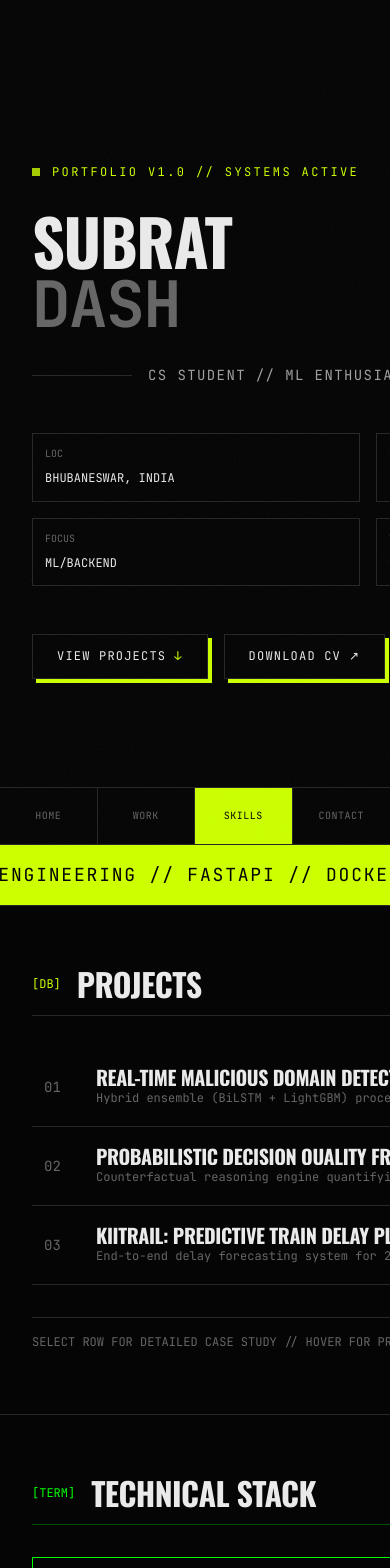
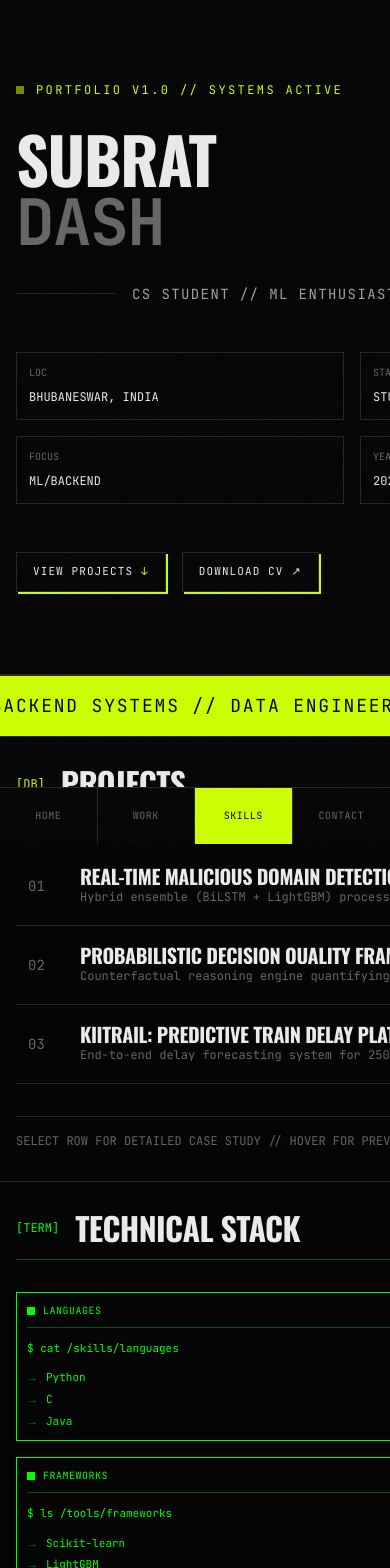
Before and after one commit to SubratDash67/portfolio, a Next.js app: page / in a window 390 px wide. Shown: the top 1568 px of the page. Built offline with nearby package versions, Linux system fonts and the light colour scheme.

Commit message:
refactor: enhance mobile responsiveness and text handling in styles and components

```diff
--- a/src/app/globals.css
+++ b/src/app/globals.css
@@ -266,15 +266,29 @@ a {
   padding: 16px;
   font-family: var(--font-mono);
   font-size: 13px;
+  overflow: hidden;
 }
 
 .terminal-box .prompt {
   color: var(--terminal-green);
+  word-break: break-all;
 }
 
 .terminal-box .output {
   color: var(--terminal-green);
   opacity: 0.8;
+}
+
+.terminal-box .output span {
+  word-break: break-word;
+  overflow-wrap: break-word;
+}
+
+@media (max-width: 768px) {
+  .terminal-box {
+    font-size: 11px;
+    padding: 12px;
+  }
 }
 
 /* ===========================================
@@ -488,3 +502,50 @@ a {
 .rounded-full {
   border-radius: 0 !important;
 }
+
+/* ===========================================
+   MOBILE PERFORMANCE OPTIMIZATIONS
+   =========================================== */
+
+@media (max-width: 768px) {
+  /* Disable all complex animations on mobile */
+  *, *::before, *::after {
+    animation-duration: 0.2s !important;
+    transition-duration: 0.1s !important;
+  }
+
+  /* Force text wrapping everywhere */
+  body {
+    overflow-x: hidden;
+    width: 100%;
+    max-width: 100vw;
+  }
+
+  .section {
+    padding: var(--space-4) var(--space-2);
+    overflow-x: hidden;
+  }
+
+  /* Ensure all text can wrap */
+  p, span, li, a, div {
+    word-break: break-word;
+    overflow-wrap: break-word;
+  }
+
+  /* Simpler marquee on mobile */
+  .marquee-content {
+    animation-duration: 30s !important;
+  }
+
+  /* Reduce padding on mobile */
+  .terminal-box {
+    padding: 10px;
+  }
+
+  /* Smaller buttons */
+  .btn-brutal {
+    padding: 10px 16px;
+    font-size: 11px;
+    box-shadow: 2px 2px 0px 0px var(--accent);
+  }
+}
--- a/src/components/brutalist/HeroBrutalist.tsx
+++ b/src/components/brutalist/HeroBrutalist.tsx
@@ -8,9 +8,9 @@ export function HeroBrutalist() {
   const nameParts = identity.full_name.toUpperCase().split(" ");
 
   return (
-    <section id="hero" className="section min-h-screen flex flex-col justify-center relative overflow-hidden">
-      {/* Grid Reference Lines (Decorative) */}
-      <div className="absolute inset-0 pointer-events-none">
+    <section id="hero" className="section min-h-[80vh] md:min-h-screen flex flex-col justify-center relative overflow-hidden pt-8 md:pt-0">
+      {/* Grid Reference Lines (Decorative) - Desktop Only */}
+      <div className="absolute inset-0 pointer-events-none hidden md:block">
         <div className="absolute left-1/4 top-0 bottom-0 w-px bg-border opacity-30" />
         <div className="absolute left-1/2 top-0 bottom-0 w-px bg-border opacity-30" />
         <div className="absolute left-3/4 top-0 bottom-0 w-px bg-border opacity-30" />
@@ -36,7 +36,7 @@ export function HeroBrutalist() {
           initial={{ opacity: 0, y: 40 }}
           animate={{ opacity: 1, y: 0 }}
           transition={{ duration: 0.5, delay: 0.1 }}
-          className="font-display text-[clamp(4rem,18vw,14rem)] leading-[0.85] tracking-[-0.03em] text-text-primary mb-4"
+          className="font-display text-[clamp(3rem,15vw,14rem)] leading-[0.85] tracking-[-0.03em] text-text-primary mb-4"
         >
           {nameParts[0]}
           <br />
--- a/src/components/brutalist/TerminalSkills.tsx
+++ b/src/components/brutalist/TerminalSkills.tsx
@@ -138,9 +138,9 @@ function TerminalBox({
         className="output space-y-1"
       >
         {items.map((item, i) => (
-          <div key={item} className="flex items-center gap-2">
-            <span className="text-terminal-green/50">→</span>
-            <span className="text-terminal-green">{item}</span>
+          <div key={item} className="flex items-start gap-2">
+            <span className="text-terminal-green/50 shrink-0">→</span>
+            <span className="text-terminal-green break-words">{item}</span>
           </div>
         ))}
       </motion.div>
```
